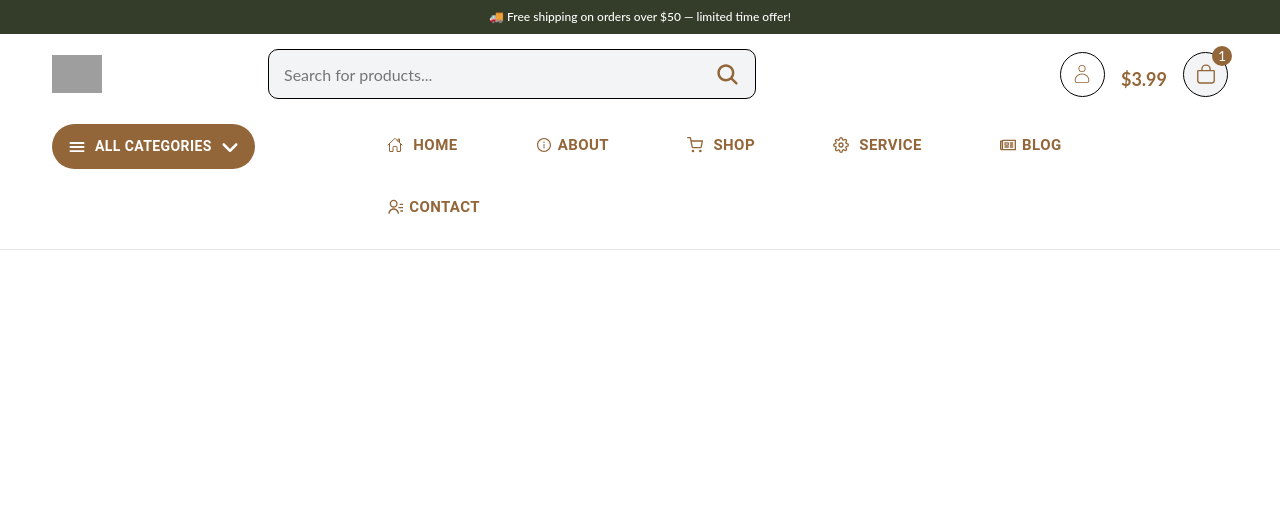
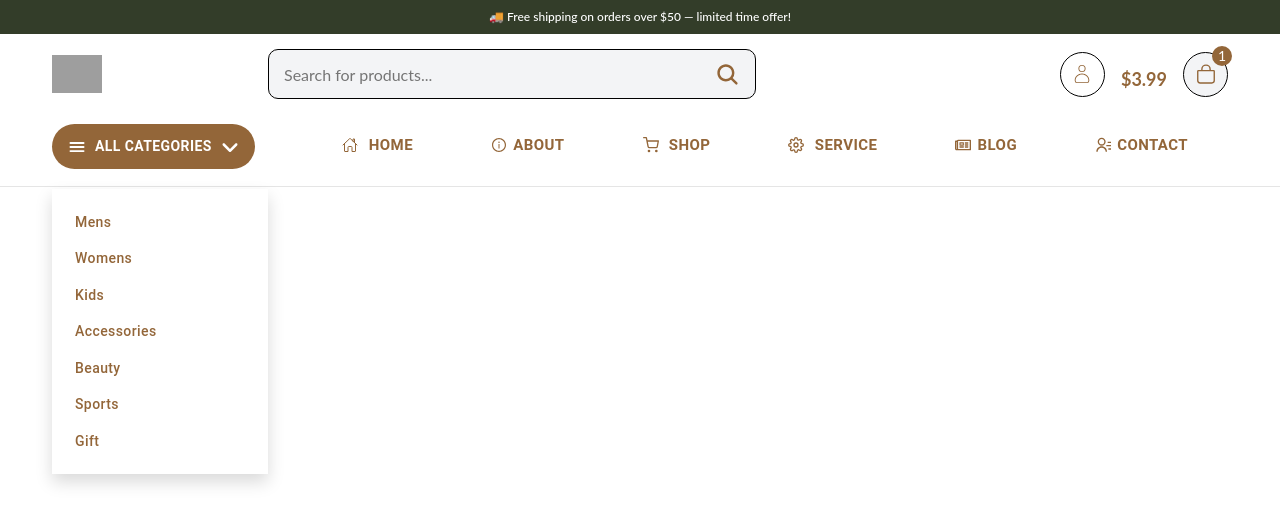
Before and after one commit to abheetha7D0/fullstack-ecommerce, a React (Create React App) app: page / in a window 1280 px wide. Shown: the top 524 px of the page. Built offline with nearby package versions, Linux system fonts and the light colour scheme; no server answers; grey boxes are pictures that could not be loaded; the HTML template or start-up script is replaced by a standard one.

Commit message:
feat: enhance navigation sidebar with category dropdown and toggle functionality

```diff
--- a/src/App.css
+++ b/src/App.css
@@ -39,8 +39,9 @@ body {
 ::-webkit-scrollbar-track {
     background: transparent !important;
 }
+
 .headerWrapper {
-   border-bottom: 1px solid rgba(0, 0, 0, 0.1) !important;
+    border-bottom: 1px solid rgba(0, 0, 0, 0.1) !important;
 }
 
 .headerWrapper .top-strip {
@@ -133,6 +134,15 @@ body {
     background: #f3f4f6 !important;
 }
 
+nav .navPart1 {
+    max-width: 20%;
+    flex: 0 0 20%;
+}
+
+nav .navPart2 {
+    max-width: 80%;
+    flex: 0 0 80%;
+}
 
 .locationModal .closeBtn {
     position: absolute;
@@ -144,6 +154,7 @@ body {
     min-width: 40px !important;
     border-radius: 50% !important;
 }
+
 .locationModal .closeBtn svg {
     font-size: 30px;
 }
@@ -153,7 +164,6 @@ body {
     height: 50px;
     background: #f3f4f6;
     position: relative;
-    border-radius: 5px;
     overflow: hidden;
     border-radius: 10px;
     border: 1px solid rgba(0, 0, 0, 1);
@@ -226,7 +236,8 @@ body {
     width: 20px;
     height: 20px;
 }
-nav{
+
+nav {
     margin-top: 10px;
 }
 
@@ -259,11 +270,16 @@ nav .allCatTab .icon2 svg {
 nav .navPart2 ul {
     margin-bottom: 0px !important;
 }
-nav .navPart2 ul li a{
+
+nav .navPart2 ul li {
+    margin-right: 5px;
+}
+
+nav .navPart2 ul li a {
     text-decoration: none;
 }
 
-nav .navPart2 ul li a button{
+nav .navPart2 ul li a button {
     font-size: 15px;
     font-weight: 600;
     text-decoration: none;
@@ -288,10 +304,11 @@ nav .navPart2 ul li a:hover {
     transform: translateY(-2px);
 }
 
-nav .navPart2 ul li{
+nav .navPart2 ul li {
     position: relative;
     padding-bottom: 20px;
 }
+
 nav .navPart2 ul li .subMenu {
     position: absolute;
     top: 100%;
@@ -303,36 +320,70 @@ nav .navPart2 ul li .subMenu {
     visibility: hidden;
     transition: all 0.2s ease-in-out;
 }
-nav .navPart2 ul li .subMenu a{
+
+nav .navPart2 ul li .subMenu a {
     display: block;
     width: 100% !important;
 
 }
-nav .navPart2 ul li .subMenu a button{
+
+nav .navPart2 ul li .subMenu a button {
     width: 100% !important;
     padding: 10px 15px !important;
     border-radius: 0px !important;
     color: #936639 !important;
     font-weight: 500;
 }
+
 nav .navPart2 ul li:hover .subMenu {
     opacity: 1;
     visibility: visible;
     top: 100%;
 }
+
 nav .navPart2 ul li .subMenu a button:hover {
     background: #f3f4f6 !important;
 }
-:root {
-    --primary: #2563eb;
-    --primary-dark: #1e40af;
-    --accent: #f59e0b;
 
-    --bg: #f9fafb;
-    --card: #ffffff;
+nav .navPart1 .catWrapper {
+    position: relative;
+}
 
-    --text: #111827;
-    --text-light: #6b7280;
+nav .navPart1 .catWrapper .sideBarNav {
+    width: 100%;
+    height: auto;
+    position: absolute;
+    background: #fff;
+    top: 145%;
+    left: 0px;
+    padding: 15px 0px !important;
+    opacity: 0;
+    visibility: hidden;
+    transition: all 0.2s ease-in-out;
+}
+nav .navPart1 .catWrapper .sideBarNav.open {
+    height: auto;
+    opacity: 1;
+    visibility: visible;
+}
+nav .navPart1 .catWrapper .sideBarNav ul{
+    padding-left: 0px !important;
+    margin-bottom: 0px !important;
+    overflow-y: scroll !important;
+    overflow-x: hidden !important;
+}
+nav .navPart1 .catWrapper .sideBarNav ul li{
+    width: 100%;
+    list-style: none;
+    padding: 0px 15px !important;
+}
+nav .navPart1 .catWrapper .sideBarNav ul li button{
+    width: 100%;
+    text-transform: capitalize !important;
+    color: #936639 !important;
+    justify-content: flex-start;
+}
+nav .navPart1 .catWrapper .sideBarNav ul li button:hover{
+    background: #f3f4f6 !important;
 
-    --border: #e5e7eb;
 }
--- a/src/Components/Header/Navigation/index.js
+++ b/src/Components/Header/Navigation/index.js
@@ -9,14 +9,23 @@ import { FiShoppingCart } from "react-icons/fi";
 import { AiOutlineInfoCircle } from "react-icons/ai";
 import { FaRegNewspaper } from "react-icons/fa";
 import { FiSettings } from "react-icons/fi";
+import { useState } from "react";
+
 
 const Navigation = () => {
+
+    const [isOpenSideBar, setIsOpenSideBar] = useState(true);
+
     return (
         <nav>
             <div className="container">
                 <div className="row">
-                    <div className="col-sm-3 navPart1">
-                        <Button className="allCatTab align-items-center">
+                    <div className="col-sm-2 navPart1">
+                        <div className="catWrapper">
+                            <Button
+                                className="allCatTab align-items-center"
+                                onClick={()=>setIsOpenSideBar(!isOpenSideBar)}
+                            >
                                 <span className="icon1 me-2">
                                     <IoMenu />
                                 </span>
@@ -26,6 +35,19 @@ const Navigation = () => {
                                     <FaAngleDown />
                                 </span>
                             </Button>
+                            <div className={`sideBarNav shadow ${isOpenSideBar ? "open" : ""}`}>
+                                <ul>
+                                    <li><Link to="/"><Button>Mens</Button></Link></li>
+                                    <li><Link to="/"><Button>Womens</Button></Link></li>
+                                    <li><Link to="/"><Button>Kids</Button></Link></li>
+                                    <li><Link to="/"><Button>Accessories</Button></Link></li>
+                                    <li><Link to="/"><Button>Beauty</Button></Link></li>
+                                    <li><Link to="/"><Button>Sports</Button></Link></li>
+                                    <li><Link to="/"><Button>Gift</Button></Link></li>
+                               </ul>
+                            </div>
+                        </div>
+
                     </div>
                     <div className="col-sm-9 navPart2 d-flex align-items-center">
                         <ul className="list list-inline ms-auto">
```
Lines whose indentation alone changed are shown as unchanged.
